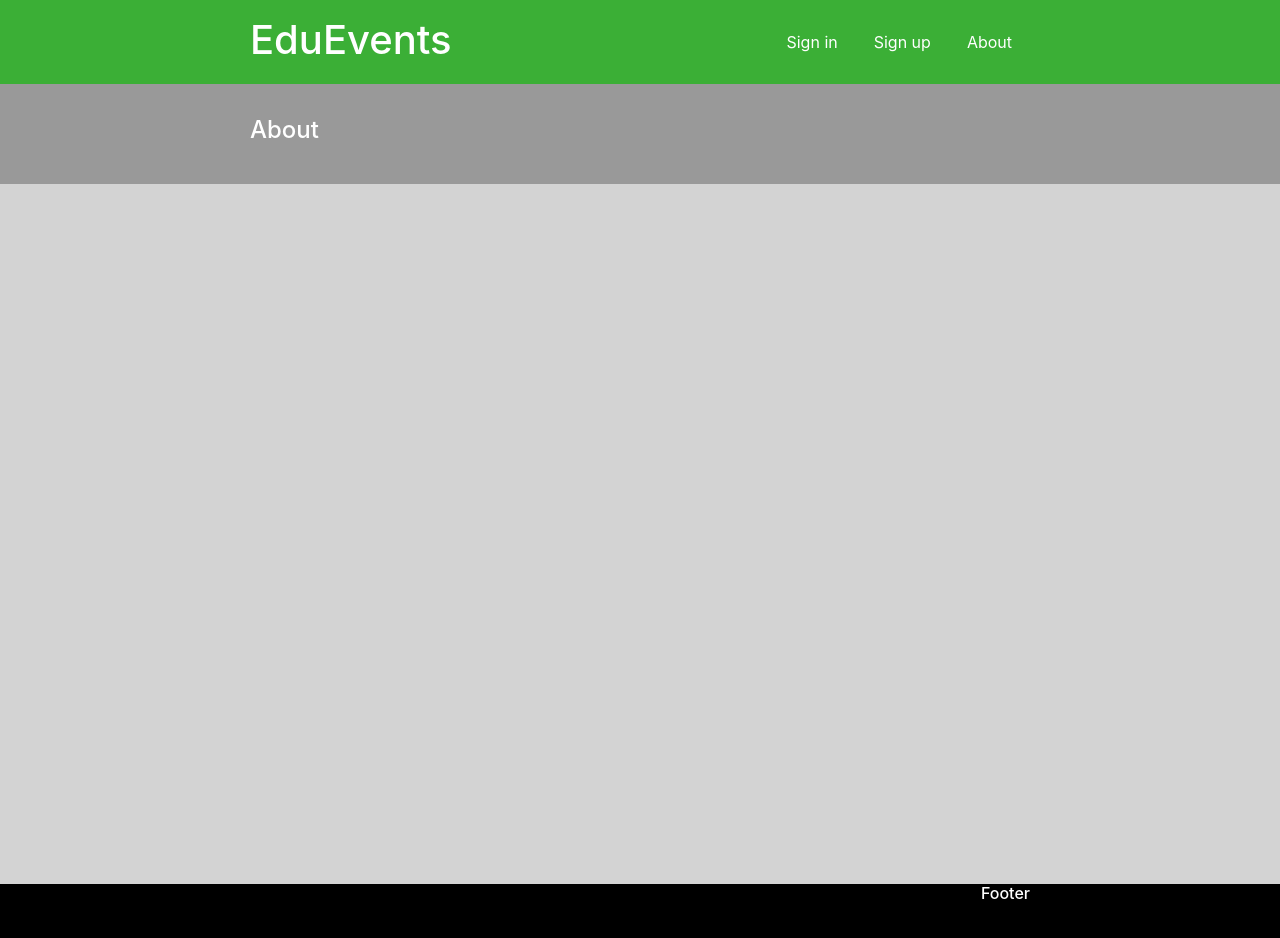
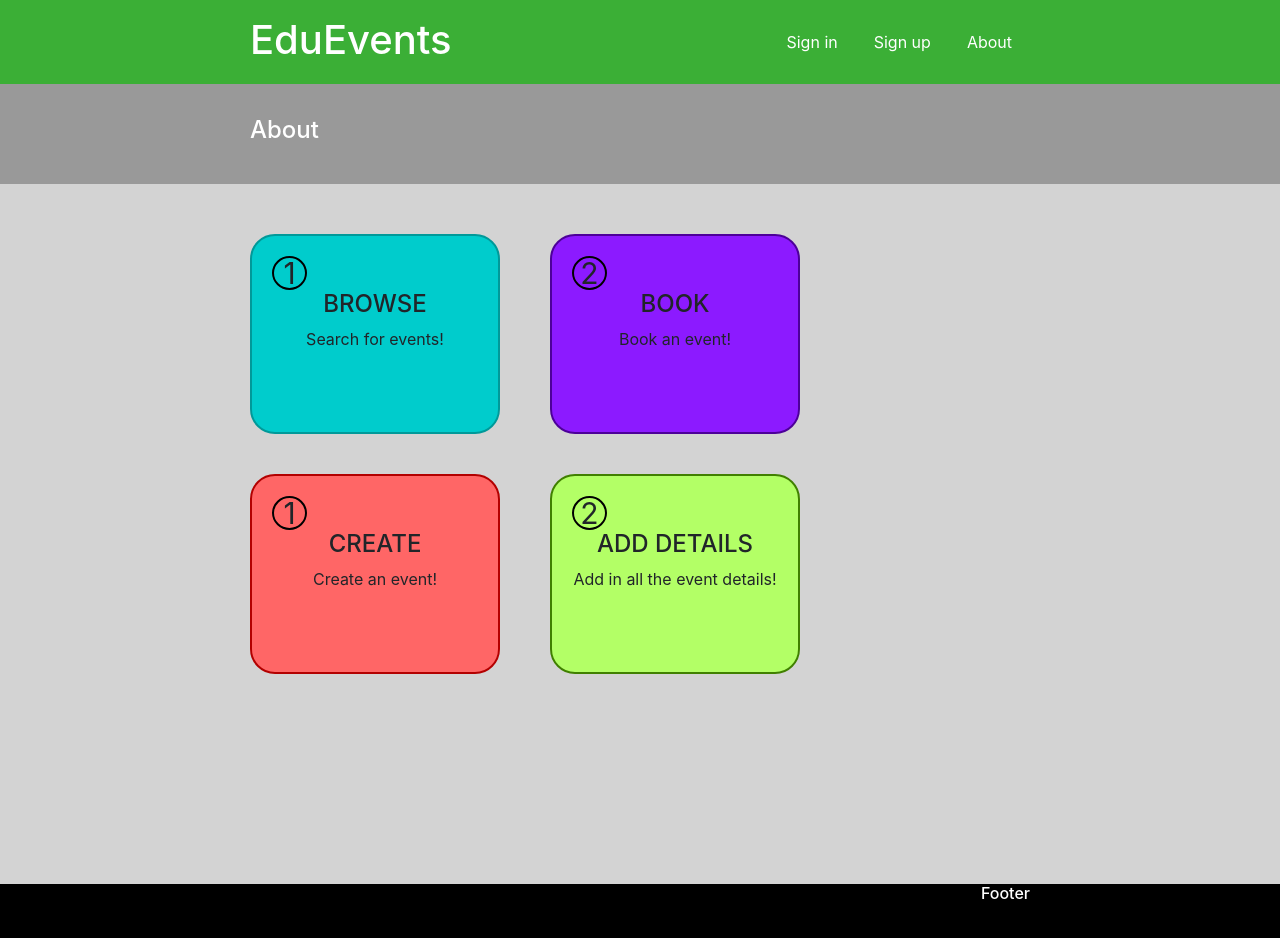
Before and after one commit to adnansalehin/EduEvents, a React (Create React App) app in the folder ui/: page /about in a window 1280 px wide. Shown: the top 938 px of the page. Built offline with nearby package versions, Linux system fonts and the light colour scheme; the HTML template or start-up script is replaced by a standard one.

Commit message:
updated about page

```diff
--- a/ui/src/components/About.js
+++ b/ui/src/components/About.js
@@ -9,6 +9,74 @@ const style = {
     backgroundColor: 'lightgray',
     width: '100%',
     height: '100vh'
+  },
+
+  topRow: {
+    marginLeft: '250px',
+    marginTop: '50px',
+    float:'left'
+  },
+
+  botRow: {
+    clear: 'both',
+    marginLeft: '250px',
+    paddingTop: '40px'
+
+  },
+
+  box1: {
+    borderRadius: '25px',
+    backgroundColor: '#00CCCC',
+    border: '2px solid #009999',
+    width: '250px',
+    height: '200px',
+    float: 'left',
+    padding: '20px',
+    textAlign: 'center'
+  },
+
+  box2: {
+    borderRadius: '25px',
+    backgroundColor: '#8c1aff',
+    border: '2px solid #4d0099',
+    width: '250px',
+    height: '200px',
+    float: 'left',
+    padding: '20px',
+    marginLeft: '50px',
+    textAlign: 'center'
+  },
+
+  box3: {
+    borderRadius: '25px',
+    backgroundColor: '#ff6666',
+    border: '2px solid #b30000',
+    width: '250px',
+    height: '200px',
+    float: 'left',
+    padding: '20px',
+    textAlign: 'center'
+  },
+
+  box4: {
+    borderRadius: '25px',
+    backgroundColor: '#b3ff66',
+    border: '2px solid #408000',
+    width: '250px',
+    height: '200px',
+    float: 'left',
+    padding: '20px',
+    marginLeft: '50px',
+    textAlign: 'center'
+  },
+
+  numCircle: {
+    width: '35px',
+    lineHeight: '30px',
+    borderRadius: '50%',
+    textAlign: 'center',
+    fontSize: '30px',
+    border: '2px solid black'
   }
 }
 
@@ -16,6 +84,31 @@ const About = () => {
   return (
     <div style={style.body}>
       <SubHeader subheader="About" />
+      <div style={style.topRow}>
+        <div style={style.box1}>
+          <div style={style.numCircle}>1</div>
+          <h4>BROWSE</h4>
+          <div>Search for events!</div>
+        </div>
+        <div style={style.box2}>
+          <div style={style.numCircle}>2</div>
+          <h4>BOOK</h4>
+          <div>Book an event!</div>
+        </div>
+      </div>
+      <div style={style.botRow}>
+
+        <div style={style.box3}>
+          <div style={style.numCircle}>1</div>
+          <h4>CREATE</h4>
+          <div>Create an event!</div>
+        </div>
+        <div style={style.box4}>
+          <div style={style.numCircle}>2</div>
+          <h4>ADD DETAILS</h4>
+          <div>Add in all the event details!</div>
+        </div>
+      </div>
     </div>
   );
 }
```
